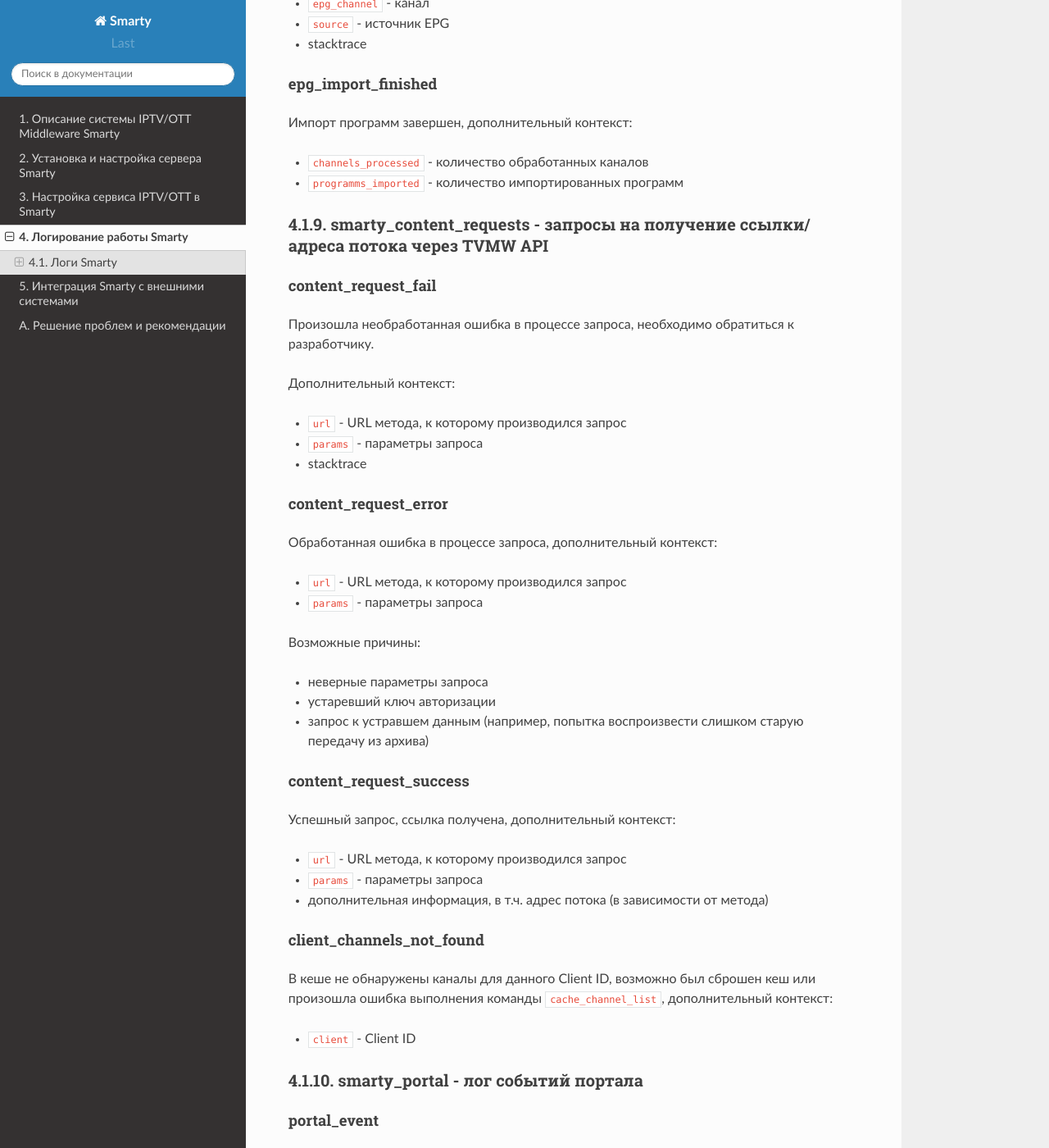
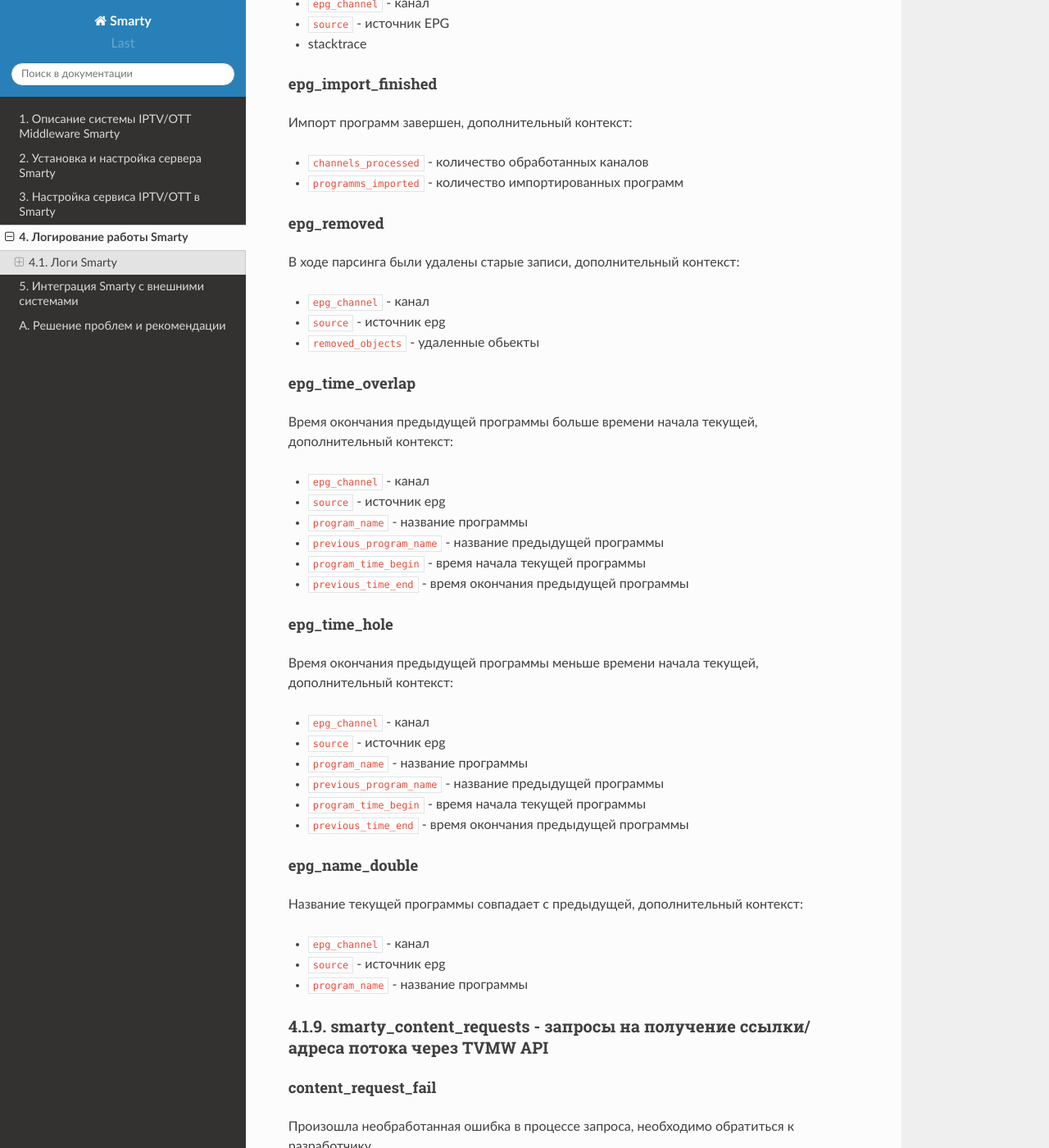
Before and after one commit to sergey-yakovlev/smarty-docs, a Sphinx documentation site: the page built from source/log.rst, in a window 1280 px wide and 1400 px high, scrolled down 6196 px. Shown: the whole window at 82% size. Built offline with Sphinx 7.4.7 and the Read the Docs theme 2.0.0, drawn with Linux system fonts in a browser that asks for light colours.

Commit message:
epg logs docs updated

```diff
--- a/source/log.rst
+++ b/source/log.rst
@@ -314,6 +314,52 @@ epg_import_finished
 * ``programms_imported`` - количество импортированных программ
 
 
+epg_removed
++++++++++++
+
+В ходе парсинга были удалены старые записи, дополнительный контекст:
+
+* ``epg_channel`` - канал
+* ``source`` - источник epg
+* ``removed_objects`` - удаленные обьекты
+
+
+epg_time_overlap
+++++++++++++++++
+
+Время окончания предыдущей программы больше времени начала текущей, дополнительный контекст:
+
+* ``epg_channel`` - канал
+* ``source`` - источник epg
+* ``program_name`` - название программы
+* ``previous_program_name`` - название предыдущей программы
+* ``program_time_begin`` - время начала текущей программы
+* ``previous_time_end`` - время окончания предыдущей программы
+
+
+epg_time_hole
++++++++++++++
+
+Время окончания предыдущей программы меньше времени начала текущей, дополнительный контекст:
+
+* ``epg_channel`` - канал
+* ``source`` - источник epg
+* ``program_name`` - название программы
+* ``previous_program_name`` - название предыдущей программы
+* ``program_time_begin`` - время начала текущей программы
+* ``previous_time_end`` - время окончания предыдущей программы
+
+
+epg_name_double
++++++++++++++++
+
+Название текущей программы совпадает с предыдущей, дополнительный контекст:
+
+* ``epg_channel`` - канал
+* ``source`` - источник epg
+* ``program_name`` - название программы
+
+
 4.1.9. smarty_content_requests - запросы на получение ссылки/адреса потока через TVMW API
 -----------------------------------------------------------------------------------------
 
```
Also changed, not shown: 2 other files.
